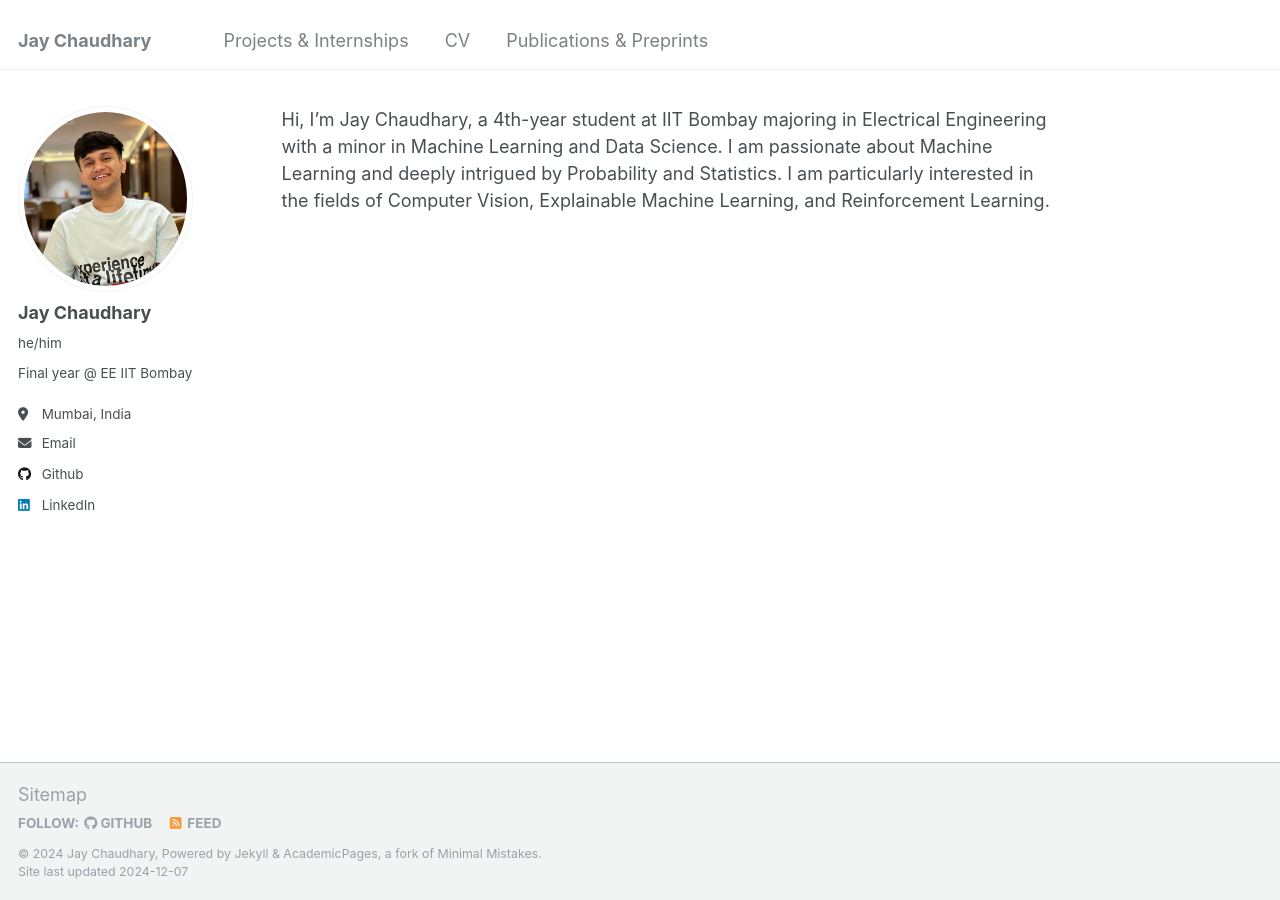
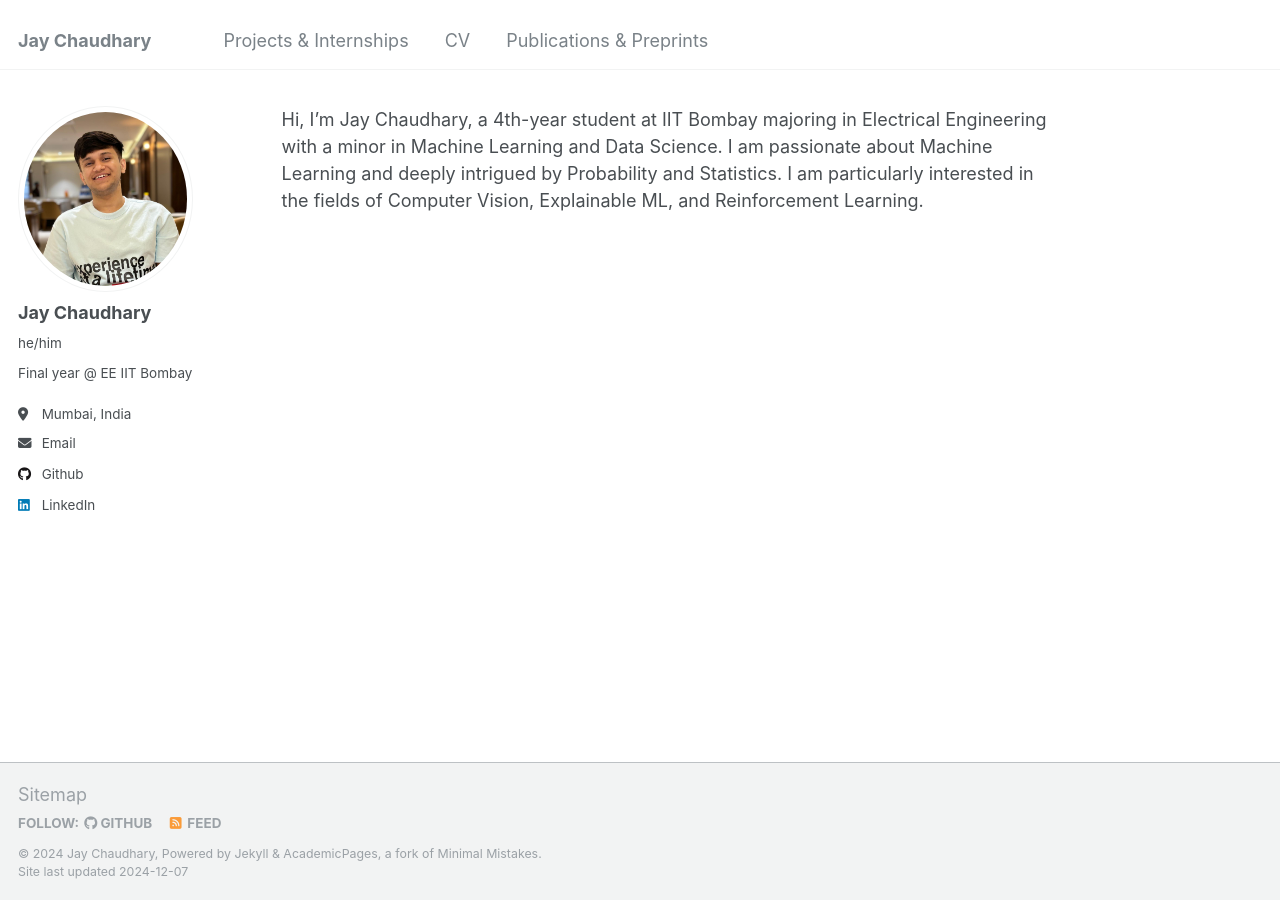
Before and after one commit to JayGC/jaygc.github.io, a Jekyll site: the page built from _pages/about.md, in a window 1280 px wide. Built offline with Jekyll 4.4.1, drawn with Linux system fonts in a browser that asks for light colours; our own code applies the rules of GitHub Pages for plain Markdown files.

Commit message:
Update about.md

```diff
--- a/_pages/about.md
+++ b/_pages/about.md
@@ -1 +1 @@
-Hi, I'm Jay Chaudhary, a 4th-year student at IIT Bombay majoring in Electrical Engineering with a minor in Machine Learning and Data Science. I am passionate about Machine Learning and deeply intrigued by Probability and Statistics. I am particularly interested in the fields of Computer Vision, Explainable Machine Learning, and Reinforcement Learning.
+Hi, I'm Jay Chaudhary, a 4th-year student at IIT Bombay majoring in Electrical Engineering with a minor in Machine Learning and Data Science. I am passionate about Machine Learning and deeply intrigued by Probability and Statistics. I am particularly interested in the fields of Computer Vision, Explainable ML, and Reinforcement Learning.
```
